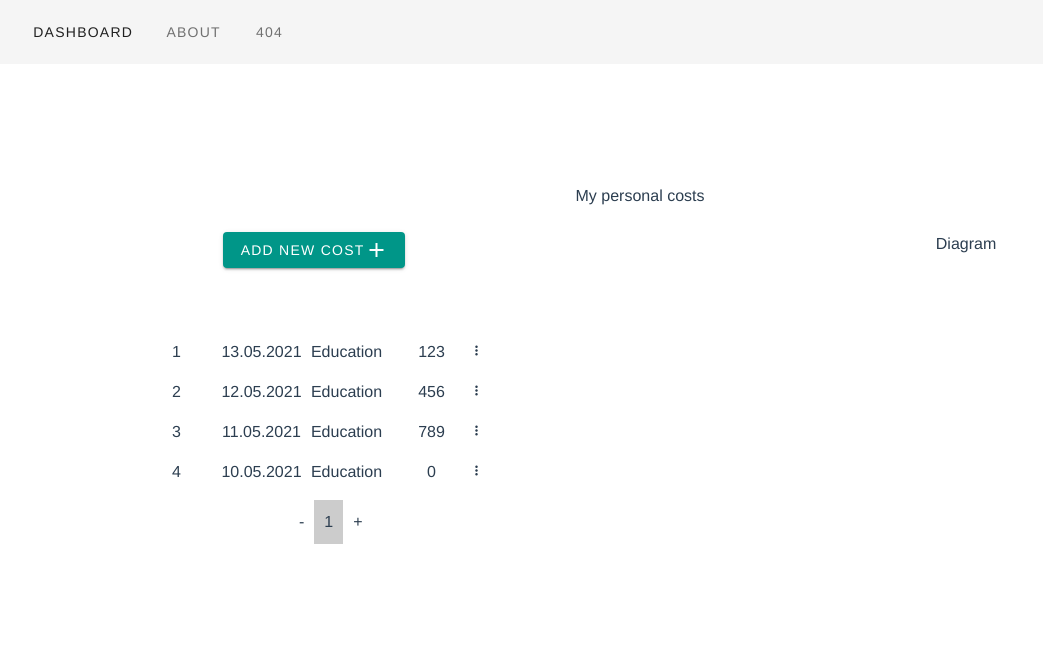
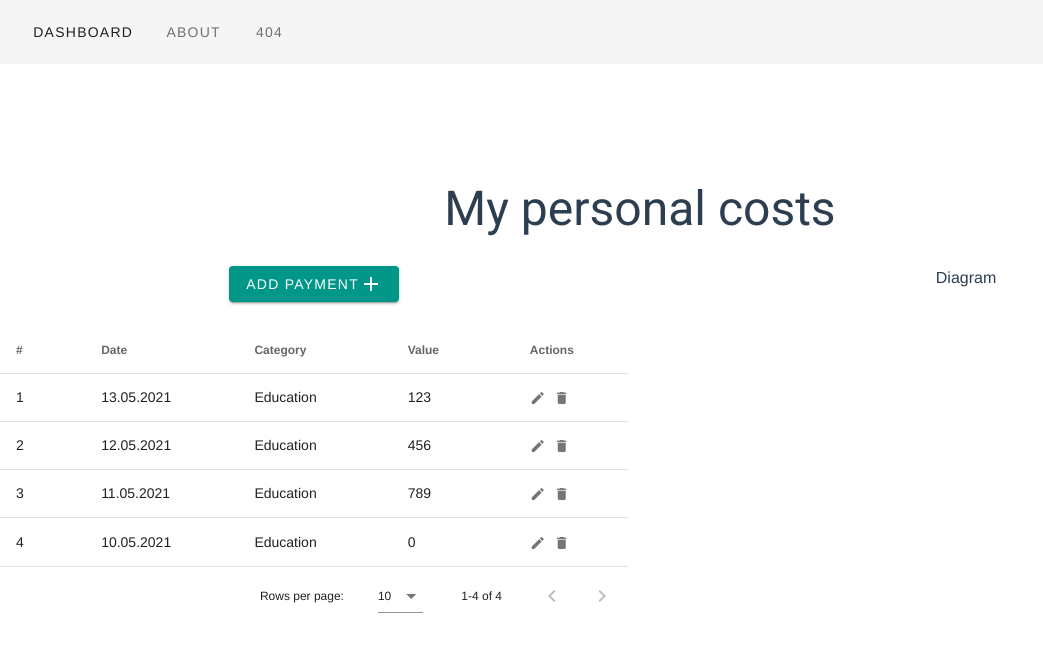
Before and after one commit to ChurMika/costs_app, a Vue app: page /dashboard in a window 1280 px wide. Shown: the top 652 px of the page, without its empty margins (0-1043 px from the left). Built offline with nearby package versions, Linux system fonts and the light colour scheme.

Commit message:
use vutify

```diff
--- a/src/components/AddButton.vue
+++ /dev/null
@@ -1,23 +0,0 @@
-<template>
-    <v-btn
-    color="teal"
-    dark
-    @click="openForm">
-      Add new cost
-      <v-icon>mdi-plus</v-icon>
-    </v-btn>
-</template>
-
-<script>
-export default {
-  methods: {
-    openForm () {
-      this.$emit('open')
-    }
-  }
-}
-</script>
-
-<style lang="scss">
-
-</style>
--- a/src/components/Pagination.vue
+++ /dev/null
@@ -1,49 +0,0 @@
-<template>
-  <div :class="[$style.wrp]">
-    <div @click="onClick(cur - 1)">-</div>
-    <div
-      v-for="i in amount" :key="i"
-      :class="{
-        [$style.active]: cur === i
-      }"
-      @click="onClick(i)"
-    >{{ i }}</div>
-    <div @click="onClick(cur + 1)">+</div>
-  </div>
-</template>
-
-<script>
-export default {
-  props: {
-    length: Number,
-    n: Number,
-    cur: Number
-  },
-  computed: {
-    amount () {
-      return Math.ceil(this.length / this.n)
-    }
-  },
-  methods: {
-    onClick (p) {
-      if (p < 1 || p > this.amount) {
-        return
-      }
-      this.$emit('paginate', p)
-    }
-  }
-}
-</script>
-
-<style module lang="scss">
-.wrp {
-  display: flex;
-  padding-left: calc(50% - 25px);
-  & > div {
-    padding: 10px;
-    &.active {
-      background: #ccc;
-    }
-  }
-}
-</style>
--- a/src/components/PaymentForm.vue
+++ b/src/components/PaymentForm.vue
@@ -1,8 +1,6 @@
 <template>
   <div>
-    <AddButton @open="showForm" />
-    <br><br>
-    <div v-if="choice">
+    <div>
       <input type="date" placeholder="01.01.1900" v-model="date" class="choice_list"/>
       <select v-model="category" class="choice_list">
         <option v-for="(value, index) in getPaymentsValues" :key="index">{{ value }}</option>
@@ -16,14 +14,12 @@
     />
     <br>
     <TemplatesList
-      v-if="choice"
       @use="useTemplate"
     />
   </div>
 </template>
 
 <script>
-import AddButton from './AddButton'
 import CreateCategory from './CreateCategory'
 import TemplatesList from './TemplatesList'
 
@@ -31,7 +27,6 @@ import { mapMutations, mapGetters } from 'vuex'
 
 export default {
   components: {
-    AddButton,
     CreateCategory,
     TemplatesList
   },
@@ -39,8 +34,7 @@ export default {
     return {
       date: '',
       category: '',
-      price: 0,
-      choice: false
+      price: 0
     }
   },
   methods: {
@@ -51,9 +45,6 @@ export default {
     save () {
       const { date, category, price } = this
       this.addNewLine({ date, category, price })
-    },
-    showForm (choice) {
-      this.choice = !this.choice
     },
     addCategory (data) {
       this.addNewValue(data)
--- a/src/components/PaymentsList.vue
+++ b/src/components/PaymentsList.vue
@@ -1,6 +1,6 @@
 <template>
   <div>
-    <div v-for="(item, index) in currentElements" :key="index" class="table_row">
+    <!--<div v-for="(item, index) in currentElements" :key="index" class="table_row">
       <p class="table_cell">{{ index+1 }}</p>
       <p class="table_cell">{{ item.date }}</p>
       <p class="table_cell">{{ item.category }}</p>
@@ -8,30 +8,48 @@
       <Modal>
         <p class="slot">{{index}}</p>
       </Modal>
-    </div>
-    <Pagination
-      :length="getPaymentsList.length"
-      :n="n"
-      :cur="page"
-      @paginate="onPgaginate"
-    />
+    </div> -->
+    <v-data-table
+      :headers="tableHeaders"
+      :items="listWithIndex"
+    >
+    <template v-slot:item.actions="{ item }">
+      <v-icon
+        small
+        class="mr-2"
+        @click="editItem(item)"
+      >
+        mdi-pencil
+      </v-icon>
+      <v-icon
+        small
+        @click="deleteItem(item)"
+      >
+        mdi-delete
+      </v-icon>
+    </template>
+    </v-data-table>
   </div>
 </template>
 
 <script>
-import Pagination from './Pagination'
-
 import { mapGetters } from 'vuex'
 
 export default {
   components: {
-    Pagination,
     Modal: () => import('./modalwindows/Modal')
   },
   data () {
     return {
       page: 1,
-      n: 10
+      n: 10,
+      tableHeaders: [
+        { text: '#', value: 'index' },
+        { text: 'Date', value: 'date' },
+        { text: 'Category', value: 'category' },
+        { text: 'Value', value: 'price' },
+        { text: 'Actions', value: 'actions', sortable: false }
+      ]
     }
   },
   methods: {
@@ -43,9 +61,11 @@ export default {
     ...mapGetters([
       'getPaymentsList'
     ]),
-    currentElements () {
-      const { n, page } = this
-      return this.getPaymentsList.slice(n * (page - 1), n * (page - 1) + n)
+    listWithIndex () {
+      return this.getPaymentsList.map((obj, i) => {
+        obj.index = i + 1
+        return obj
+      })
     }
   },
   mounted () {
@@ -60,15 +80,6 @@ export default {
 </script>
 
 <style lang="scss">
- .table_row {
-   margin: 0 auto;
-   width: 360px;
-   display: flex;
-   justify-content: space-around;
- }
- .table_cell {
-   width: 25%;
- }
  .table_btn {
    margin-top: 12px;
    height: 50%;
--- a/src/views/PageDashboard.vue
+++ b/src/views/PageDashboard.vue
@@ -1,13 +1,25 @@
 <template>
   <div id="app">
-    <header class="header">
-      My personal costs
-    </header>
-    <br>
+    <div class="text-h5 text-md-h3 my-8">My personal costs</div>
     <v-row>
       <v-col>
-        <PaymentForm />
-        <br>
+        <v-dialog
+          v-model="dialog"
+        >
+          <template v-slot:activator="{ on }">
+            <v-btn
+              color="teal"
+              v-on="on"
+              dark
+            >
+              ADD PAYMENT <v-icon dark>mdi-plus</v-icon>
+            </v-btn>
+          </template>
+          <v-card>
+            <PaymentForm />
+          </v-card>
+        </v-dialog>
+        <br><br>
         <PaymentsList />
       </v-col>
       <v-col>Diagram</v-col>
@@ -25,6 +37,11 @@ export default {
   components: {
     PaymentsList,
     PaymentForm
+  },
+  data () {
+    return {
+      dialog: false
+    }
   },
   methods: {
     ...mapActions([
```
